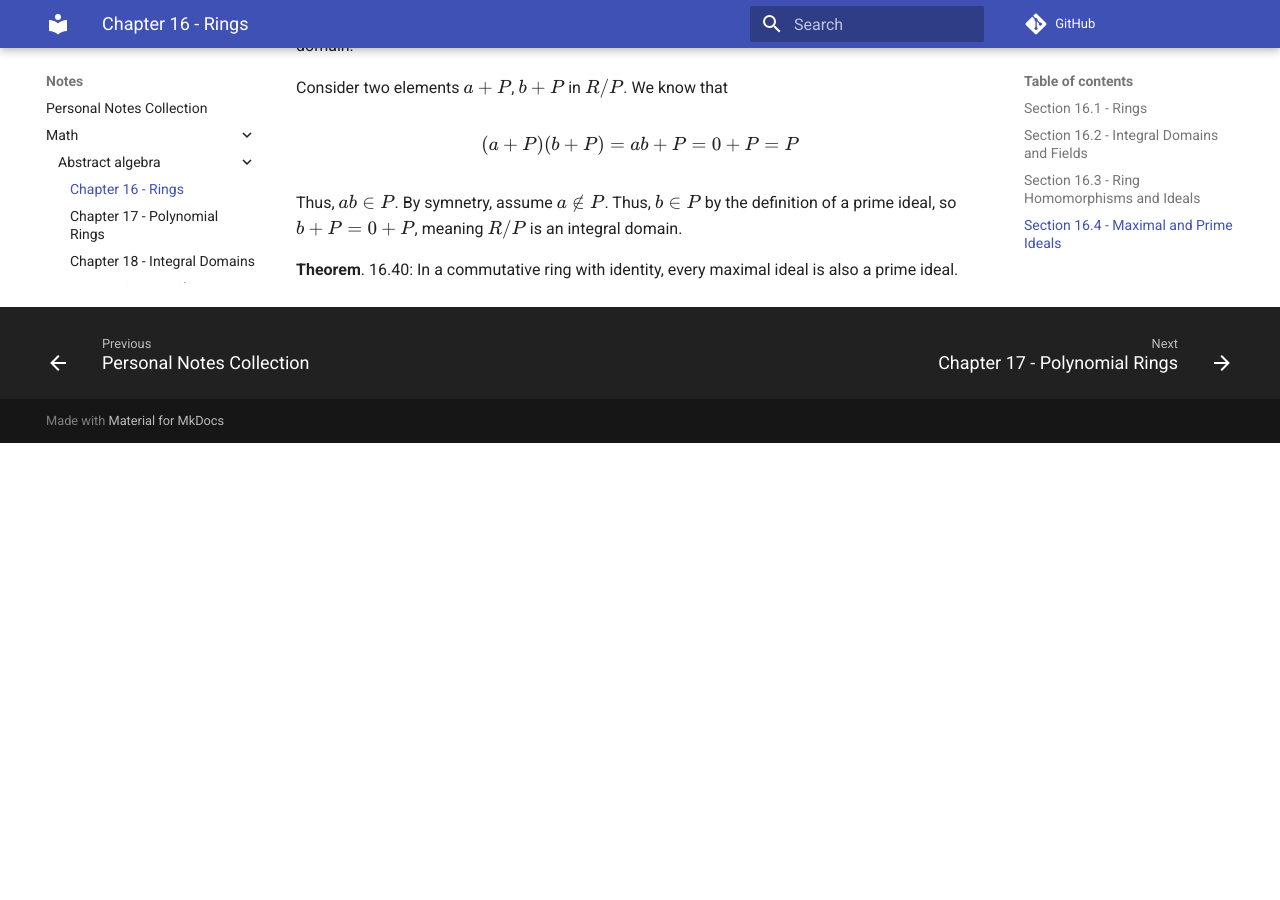
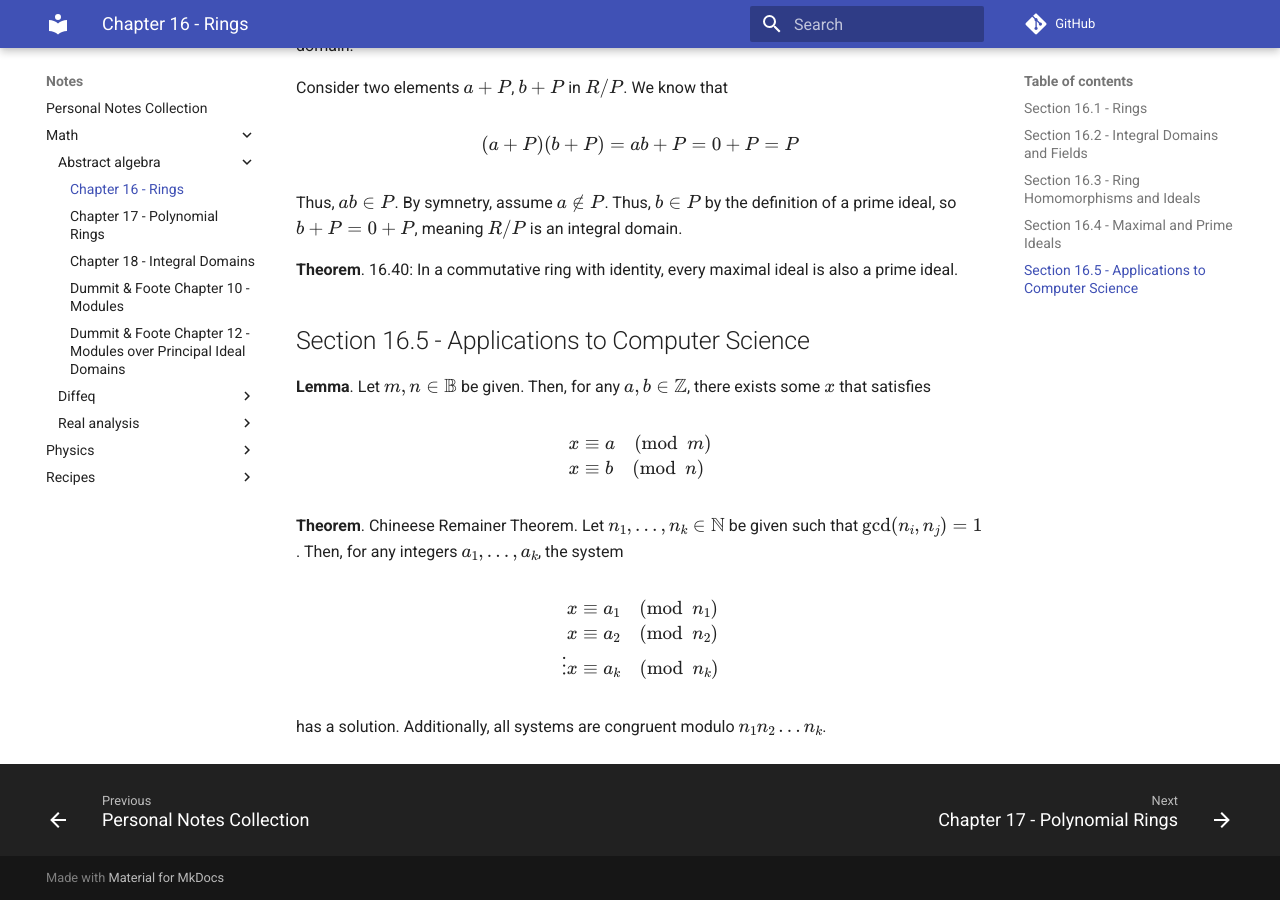
Before and after one commit to Indigo5684/Notes, an MkDocs documentation site: the page built from docs/math/abstract-algebra/16-rings.md, in a window 1280 px wide and 900 px high, scrolled down 3822 px. Built offline with MkDocs 1.6.1 and Material for MkDocs 9.7.7, drawn with Linux system fonts in a browser that asks for light colours; comment, search, counter and statistics services are not loaded; before the commit the page ends 4265 px from its top, so only the background shows below that.

Commit message:
Abstract Algebra 16 Finish

```diff
--- a/docs/math/abstract-algebra/16-rings.md
+++ b/docs/math/abstract-algebra/16-rings.md
@@ -143,3 +143,27 @@ $$
 Thus, $ab \in P$. By symnetry, assume $a \notin P$. Thus, $b \in P$ by the definition of a prime ideal, so $b + P = 0 + P$, meaning $R/P$ is an integral domain.
 
 **Theorem**. 16.40: In a commutative ring with identity, every maximal ideal is also a prime ideal.
+
+## Section 16.5 - Applications to Computer Science
+
+**Lemma**. Let $m, n \in \mathbb{B}$ be given. Then, for any $a, b \in \mathbb{Z}$, there exists some $x$ that satisfies
+
+$$
+\begin{align}
+    x &\equiv a \pmod{m} \\
+    x &\equiv b \pmod{n}
+\end{align}
+$$
+
+**Theorem**. Chineese Remainer Theorem. Let $n_1, \ldots, n_k \in \mathbb{N}$ be given such that $\gcd(n_i, n_j) = 1$. Then, for any integers $a_1, \ldots, a_k$, the system
+
+$$
+\begin{align}
+    x &\equiv a_1 \pmod{n_1} \\
+    x &\equiv a_2 \pmod{n_2} \\
+    \vdots
+    x &\equiv a_k \pmod{n_k}
+\end{align}
+$$
+
+has a solution. Additionally, all systems are congruent modulo $n_1 n_2 \ldots n_k$.
```
Also changed, not shown: docs/math/abstract-algebra/DF-12-modules-pids.md (+1 -1 lines).
